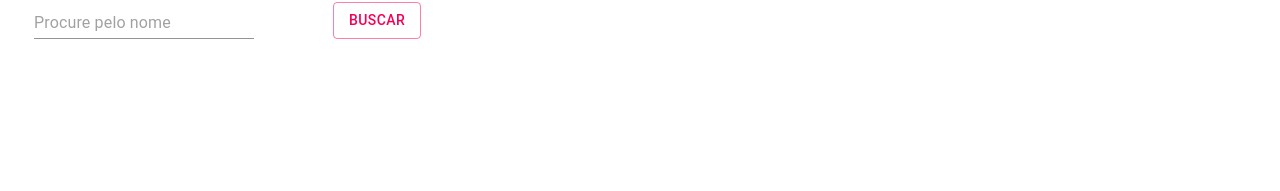
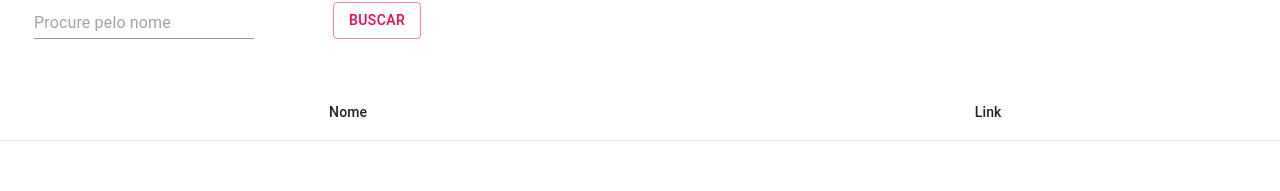
Before and after one commit to feliperucunha/react-mpSearchTool-front, a React (Create React App) app: page / in a window 1280 px wide. Shown: the part 107-298 px from the top of the page. Built offline with nearby package versions, Linux system fonts and the light colour scheme.

Commit message:
Tabela sem CSS

```diff
--- a/src/components/ItemList.js
+++ b/src/components/ItemList.js
@@ -3,13 +3,33 @@ import TextField from "@material-ui/core/TextField";
 import Button from "@material-ui/core/Button";
 import axios from "axios";
 
-
+import { makeStyles } from '@material-ui/core/styles';
+import Table from '@material-ui/core/Table';
+import TableBody from '@material-ui/core/TableBody';
+import TableCell from '@material-ui/core/TableCell';
+import TableHead from '@material-ui/core/TableHead';
+import TableRow from '@material-ui/core/TableRow';
+import Paper from '@material-ui/core/Paper';
 
 
 function ItemList() {
   useEffect(()=>{
     document.title = `Pesquisa MP`  //nome do site
   },[])
+
+  const useStyles = makeStyles({
+    root: {
+      width: '100%',
+      overflowX: 'auto',
+      textAlign: "left",
+    },
+    table: {
+      minWidth: 650,
+      textAlign: "left",
+    },
+  });
+
+  const classes = useStyles();
   const [pesquisa, setPesquisa] = useState(""); //lista de repo que começa com lista vazia
   const [resultado, setResultado] = useState({}); //o set é uma função que atualiza o estado da lista
   const handleSubmit = async (e) => {
@@ -49,10 +69,32 @@ function ItemList() {
           </Button>
 
 
-          {resultado.length>0 && resultado.map((res,index)=><div key={index}><h1>
+            {/*
+            {resultado.length>0 && resultado.map((res,index)=><div key={index}><h1>
             Nome: {res[0]}</h1><h3>
-            Link: <a href="{res[1]}">{res[1]}</a></h3><span>
+            Link: <a href="http://{res[1]}">{res[1]}</a></h3><span>
             Arquivo: {res[2]}</span></div>)}
+            */}
+
+            <Table className={classes.table} aria-label="simple table">
+             <TableHead>
+              <TableRow>
+                <TableCell align="center">Nome</TableCell>
+                <TableCell align="center">Link</TableCell>
+              </TableRow>
+            </TableHead>
+              <TableBody>
+                {resultado.length>0 && resultado.map(resultado => (
+                <TableRow key={resultado[0]}>
+                  <TableCell component="th" scope="row">
+                    {resultado[0]}
+                  </TableCell>
+                  <TableCell align="right"><a href="http://{resultado[1]}">{resultado[1]}</a></TableCell>
+                </TableRow>
+                        ))}
+              </TableBody>
+            </Table>
+
 
           </form>
         </div>
```
